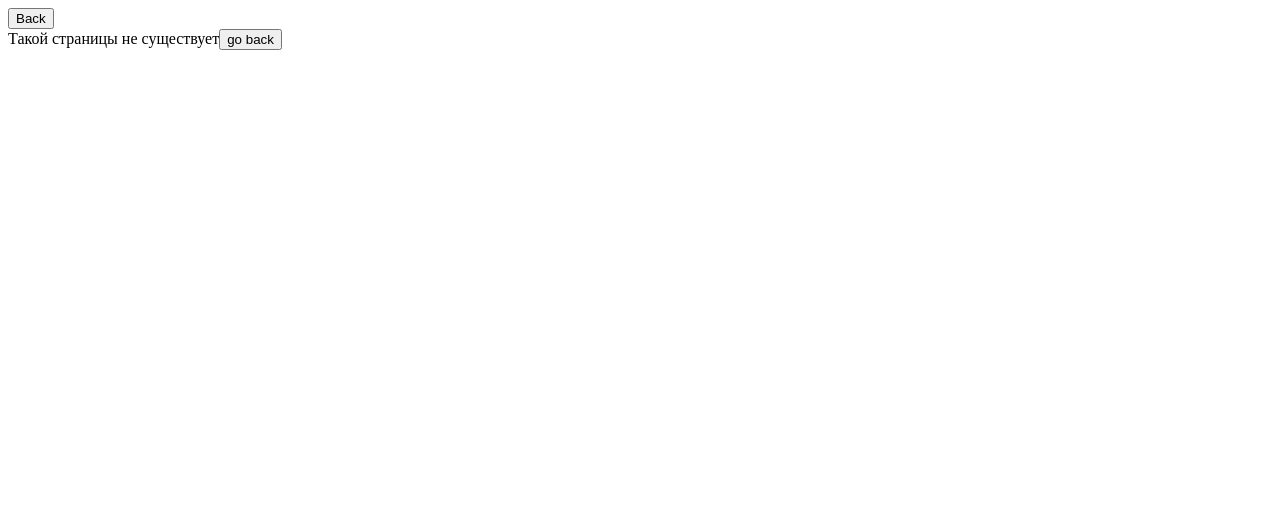
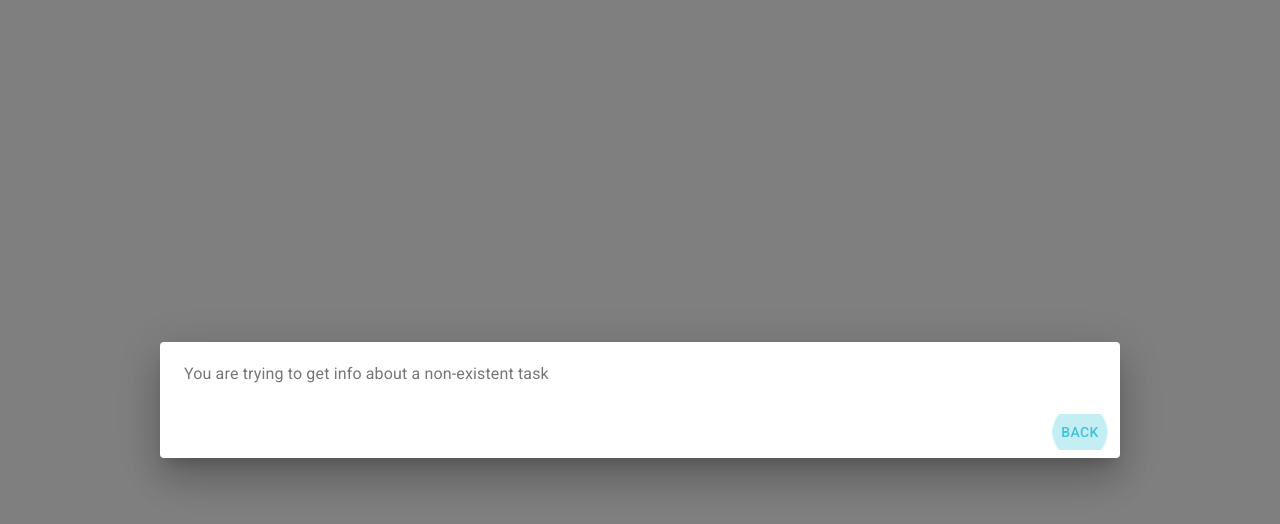
Before and after one commit to shevdary/timer-task-react, a React (Create React App) app: page /tab-log/tasks/1 in a window 1280 px wide. Shown: the top 524 px of the page. Built offline with nearby package versions, Linux system fonts and the light colour scheme.

Commit message:
update style on page a task info

```diff
--- a/package.json
+++ b/package.json
@@ -7,6 +7,8 @@
     "@devexpress/dx-react-chart-bootstrap4": "^2.7.3",
     "@devexpress/dx-react-chart-material-ui": "^2.7.3",
     "@devexpress/dx-react-core": "^2.7.3",
+    "@material-ui/icons": "^4.9.1",
+    "@material-ui/styles": "latest",
     "@testing-library/jest-dom": "^5.11.6",
     "@testing-library/react": "^11.1.2",
     "@testing-library/user-event": "^12.2.2",
@@ -19,8 +21,7 @@
     "react-scripts": "4.0.0",
     "redux": "^4.0.5",
     "redux-devtools-extension": "^2.13.8",
-    "web-vitals": "^0.2.4",
-    "@material-ui/styles": "latest"
+    "web-vitals": "^0.2.4"
   },
   "scripts": {
     "start": "react-scripts start",
--- a/src/components/TaskInfo/TaskInfo.jsx
+++ b/src/components/TaskInfo/TaskInfo.jsx
@@ -1,81 +1,89 @@
-import React, {Component, useEffect} from 'react';
+import React, { Component, useEffect } from "react";
 import { connect } from "react-redux";
-import {Grid,Typography,Chip,Divider,Button,makeStyles} from "@material-ui/core";
-import {createBrowserHistory} from "history";
+import {
+  Typography,
+  Button,
+  Dialog,
+  ThemeProvider,
+  DialogTitle,
+  DialogContent,
+  DialogContentText,
+  DialogActions
+} from "@material-ui/core";
+import AccessTimeIcon from '@material-ui/icons/AccessTime';
+import DoneAllIcon from '@material-ui/icons/DoneAll';
+import ArrowBackIcon from '@material-ui/icons/ArrowBack';
+import { createBrowserHistory } from "history";
+import { themeError, themeInfo } from "../../helperStyle/customTheme";
+import green from "@material-ui/core/colors/green";
 let history = createBrowserHistory();
-/*import {useHistory} from 'react-router-dom';*/
-const useStyles = makeStyles((theme) => ({
-    root: {
-        width: '100%',
-        maxWidth: 360,
-        backgroundColor: theme.palette.background.paper,
-    },
-    chip: {
-        margin: theme.spacing(0.5),
-    },
-    section1: {
-        margin: theme.spacing(3, 2),
-    },
-    section2: {
-        margin: theme.spacing(2),
-    },
-    section3: {
-        margin: theme.spacing(3, 1, 1),
-    },
-}));
-class TaskInfo extends Component{
-    render() {
-        const {tasksId,tasks}=this.props;
 
-        const info = tasks.find(item=>item.id==tasksId);
-        const details=info==undefined?<div>Такой страницы не существует
-                <button onClick={()=>history.back()}>go back</button></div>:
-            <div>
-                <div >
-                    <div >
-                        <Grid container alignItems="center">
-                            <Grid item xs>
-                                <Typography gutterBottom variant="h4">
-                                    {info.name}
-                                </Typography>
-                            </Grid>
-                        </Grid>
-                    </div>
-                    <Divider variant="middle" />
-                    <div >
-                        <Typography gutterBottom variant="body1">
-                        </Typography>
-                        <Grid item xs>
-                            <Typography gutterBottom variant="h6">
-                                time spend : {info.timeSpend}
-                            </Typography>
-                        </Grid>
-                    </div>
-                    <Divider variant="middle" />
-                    <div >
-                        <Typography gutterBottom variant="body1">
-                        </Typography>
-                        <Grid item xs>
-                            <Typography gutterBottom variant="h6">
-                                time start : {info.timeStart}
-                            </Typography>
-                        </Grid>
-                    </div>
-                </div>
-            </div>
-        return (
-            <div>
-                <button onClick={()=>history.back()}>Back</button>
-                {details}
-            </div>
-
-        );
-    }
-
-
+class TaskInfo extends Component {
+  render() {
+    const { tasksId, tasks } = this.props;
+    const info = tasks.find(item => item.id == tasksId);
+    const details =
+      info == undefined ? (
+        <Dialog open={true} fullWidth={"true"} maxWidth="md">
+          <ThemeProvider theme={themeError}>
+            <DialogContent>
+              <DialogContentText id="alert-dialog-description">
+                You are trying to get info about a non-existent task
+              </DialogContentText>
+            </DialogContent>
+            <DialogActions>
+              <Button
+                onClick={() => history.back()}
+                color="secondary"
+                autoFocus
+              >
+                back
+              </Button>
+            </DialogActions>
+          </ThemeProvider>
+        </Dialog>
+      ) : (
+        <div>
+          <Dialog
+            aria-labelledby="customized-dialog-title"
+            open={true}
+            maxWidth="sm"
+            fullWidth="true"
+          >
+            <ThemeProvider theme={themeInfo}>
+              <DialogTitle id="customized-dialog-title">
+                <DoneAllIcon  style={{ color: green[500] }}/>{info.name}
+              </DialogTitle>
+              <DialogContent dividers>
+                <Typography gutterBottom>ID: {info.id}</Typography>
+                <Typography gutterBottom>
+                  Time start : {info.timeStart}
+                </Typography>
+                <Typography gutterBottom>
+                  Time end : {info.timeEnd}
+                </Typography>
+                <Typography gutterBottom>
+                  Time spend : {info.timeSpend}
+                </Typography>
+              </DialogContent>
+              <DialogActions>
+                <Button
+                  variant="outlined"
+                  color="secondary"
+                  onClick={() => history.back()}
+                >
+                  <ArrowBackIcon/> Back
+                </Button>
+              </DialogActions>
+            </ThemeProvider>
+          </Dialog>
+        </div>
+      );
+    return <div>{details}</div>;
+  }
 }
 
 const mapStateToProps = state => {
-    return{tasks: state.tasks}
+  return { tasks: state.tasks };
 };
-export default connect(mapStateToProps)(TaskInfo); {/*   */}
+export default connect(mapStateToProps)(TaskInfo);
--- a/src/helperStyle/customTheme.js
+++ b/src/helperStyle/customTheme.js
@@ -10,4 +10,16 @@ const themeError = createMuiTheme({
     }
   }
 });
-export { themeError };
+
+const themeInfo = createMuiTheme({
+  palette: {
+    primary: {
+      main: "#c23e69"
+    },
+    secondary: {
+      main: "#09d928"
+    }
+  }
+});
+
+export { themeError, themeInfo };
```
Also changed, not shown: 1 other file (tests, documents, lock files or other folders).
